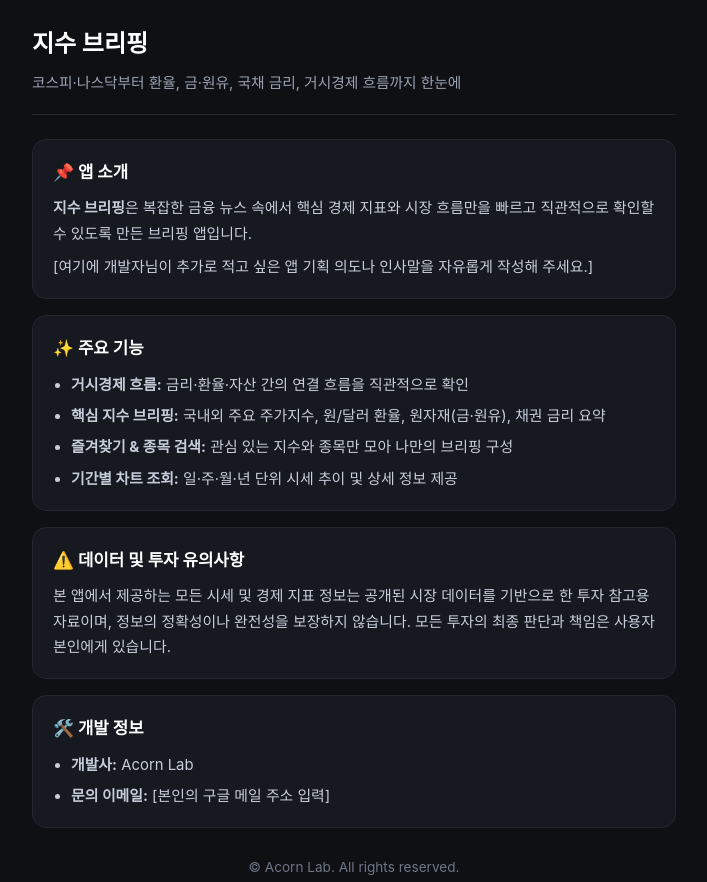
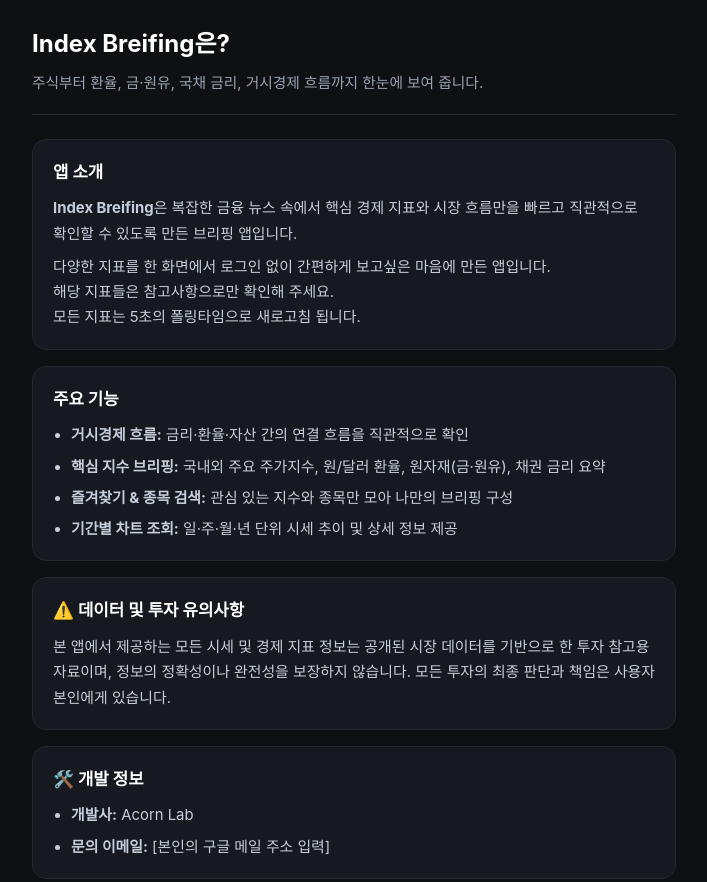
Before and after one commit to wkdals123elf-prog/indexbriefing-privacy, a plain HTML site: page about.html in a window 1280 px wide. Shown: the top 882 px of the page, without its empty margins (286-993 px from the left). Drawn offline with Linux system fonts and the light colour scheme.

Commit message:
Update app title and description in about.html

```diff
--- a/about.html
+++ b/about.html
@@ -82,24 +82,26 @@
 
   <!-- 1. 상단 앱 타이틀 영역 -->
   <div class="header">
-    <div class="app-title">지수 브리핑</div>
-    <div class="app-subtitle">코스피·나스닥부터 환율, 금·원유, 국채 금리, 거시경제 흐름까지 한눈에</div>
+    <div class="app-title">Index Breifing은?</div>
+    <div class="app-subtitle">주식부터 환율, 금·원유, 국채 금리, 거시경제 흐름까지 한눈에 보여 줍니다.</div>
   </div>
 
   <!-- 2. 앱 소개 (개발자님이 원하는 소개글로 자유롭게 수정하세요) -->
   <div class="card">
-    <h2>📌 앱 소개</h2>
+    <h2>앱 소개</h2>
     <p>
-      <strong>지수 브리핑</strong>은 복잡한 금융 뉴스 속에서 핵심 경제 지표와 시장 흐름만을 빠르고 직관적으로 확인할 수 있도록 만든 브리핑 앱입니다.
+      <strong>Index Breifing</strong>은 복잡한 금융 뉴스 속에서 핵심 경제 지표와 시장 흐름만을 빠르고 직관적으로 확인할 수 있도록 만든 브리핑 앱입니다.
     </p>
     <p>
-      [여기에 개발자님이 추가로 적고 싶은 앱 기획 의도나 인사말을 자유롭게 작성해 주세요.]
+      다양한 지표를 한 화면에서 로그인 없이 간편하게 보고싶은 마음에 만든 앱입니다.
+      <br>해당 지표들은 참고사항으로만 확인해 주세요.
+      <br>모든 지표는 5초의 폴링타임으로 새로고침 됩니다.
     </p>
   </div>
 
   <!-- 3. 주요 기능 안내 -->
   <div class="card">
-    <h2>✨ 주요 기능</h2>
+    <h2>주요 기능</h2>
     <ul>
       <li><strong>거시경제 흐름:</strong> 금리·환율·자산 간의 연결 흐름을 직관적으로 확인</li>
       <li><strong>핵심 지수 브리핑:</strong> 국내외 주요 주가지수, 원/달러 환율, 원자재(금·원유), 채권 금리 요약</li>
```
